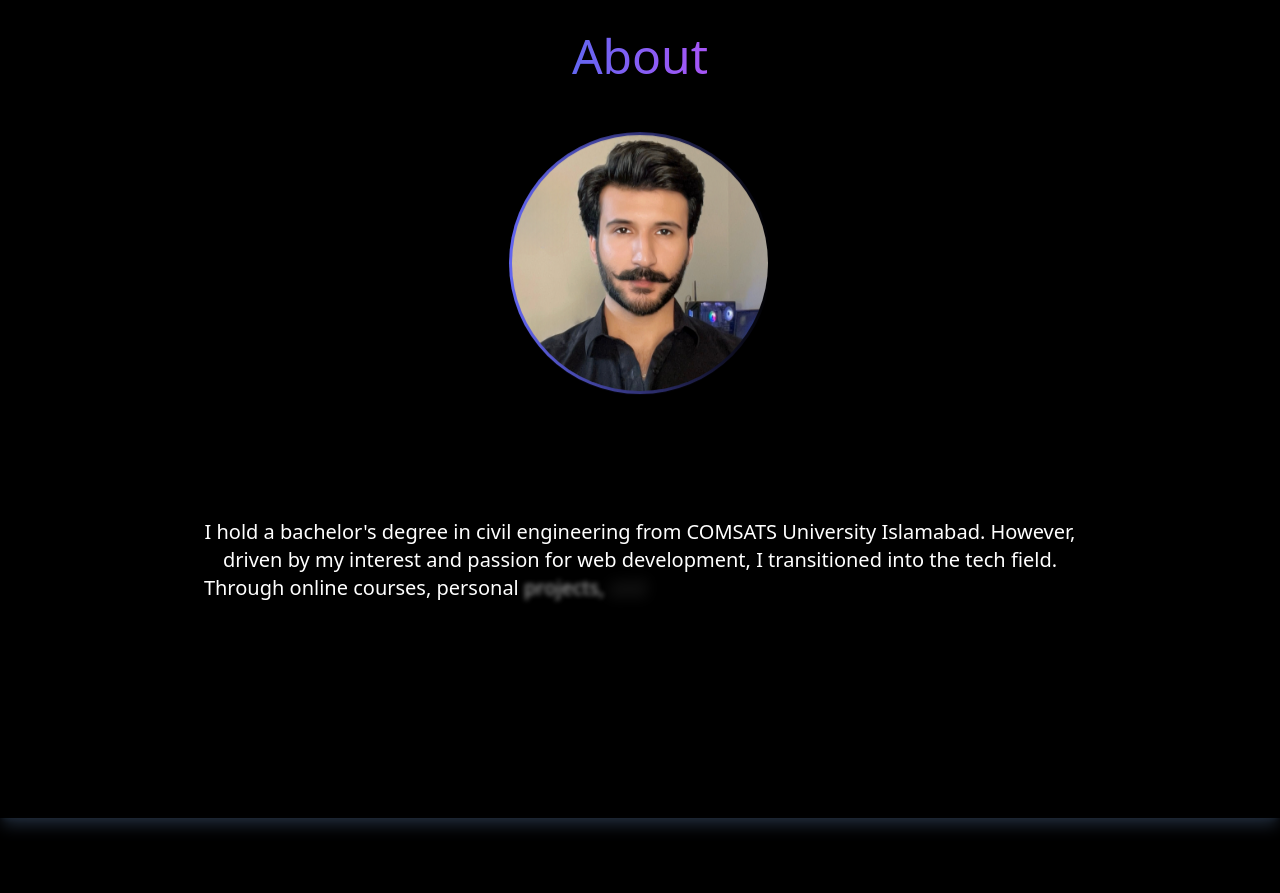
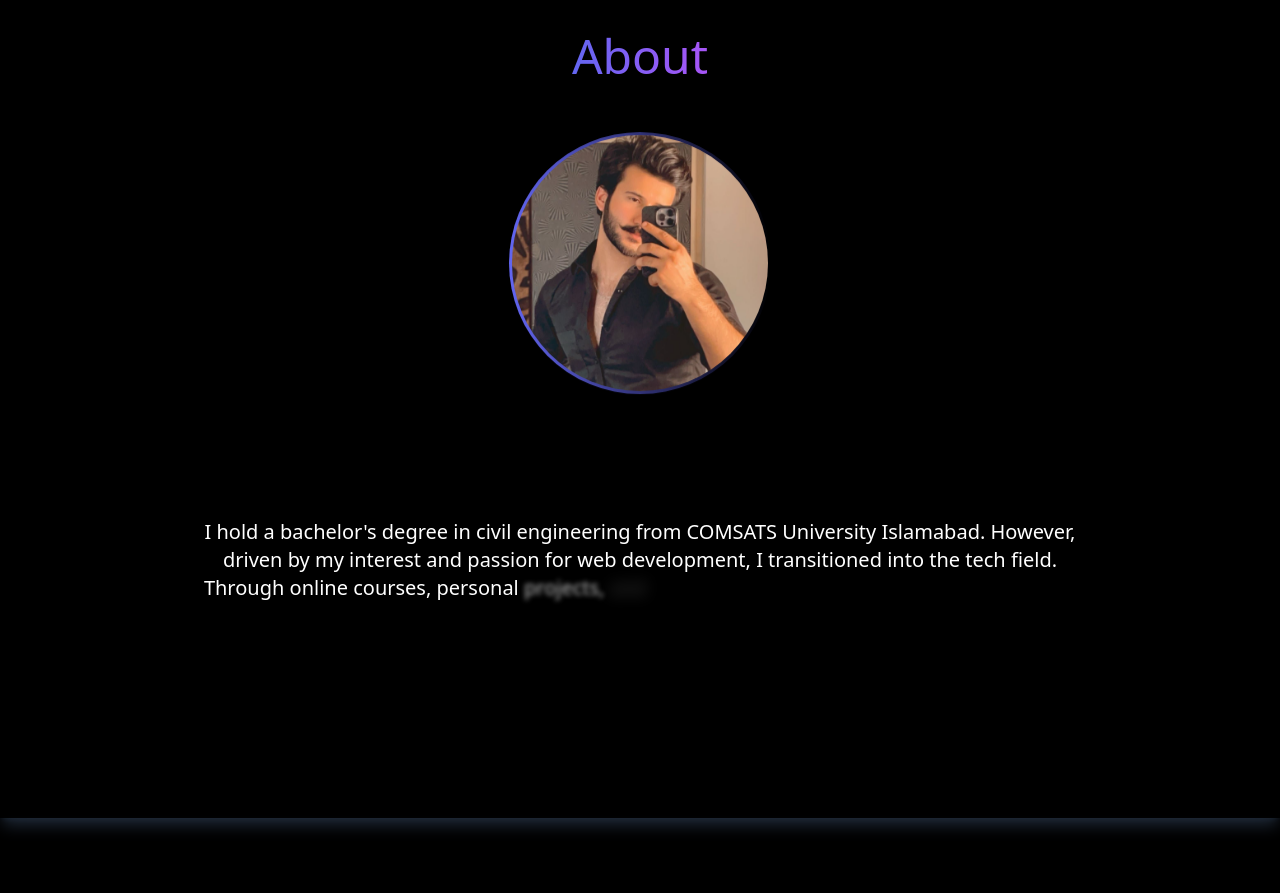
Before and after one commit to faizan-devstack/portfolio, a Next.js app: page / in a window 1280 px wide. Shown: the part 820-1713 px from the top of the page. Built offline with nearby package versions, Linux system fonts and the light colour scheme.

Commit message:
3rd Commit

```diff
--- a/src/components/About.tsx
+++ b/src/components/About.tsx
@@ -15,7 +15,7 @@ function About() {
             </div>
             <div className="relative inline-block p-[3px] bg-gradient-to-r from-indigo-500 :to-purple-500 rounded-full my-10 animate-bounce-custom">
                 <Image
-                    src="/images/6.jpg"
+                    src="/images/5.JPG"
                     alt="Portrait"
                     width={300}
                     height={300}
```
Also changed, not shown: public/images/5.JPG (added), public/images/S.JPG (deleted).
